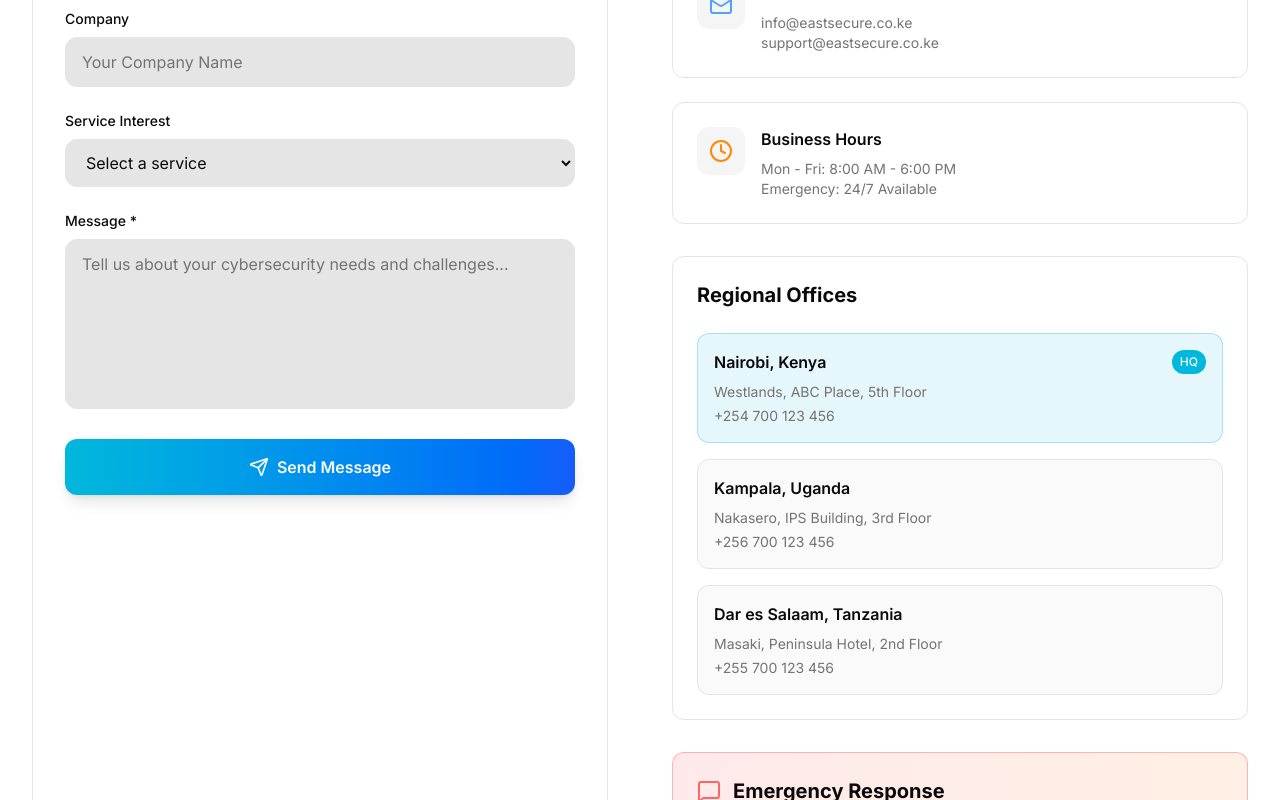
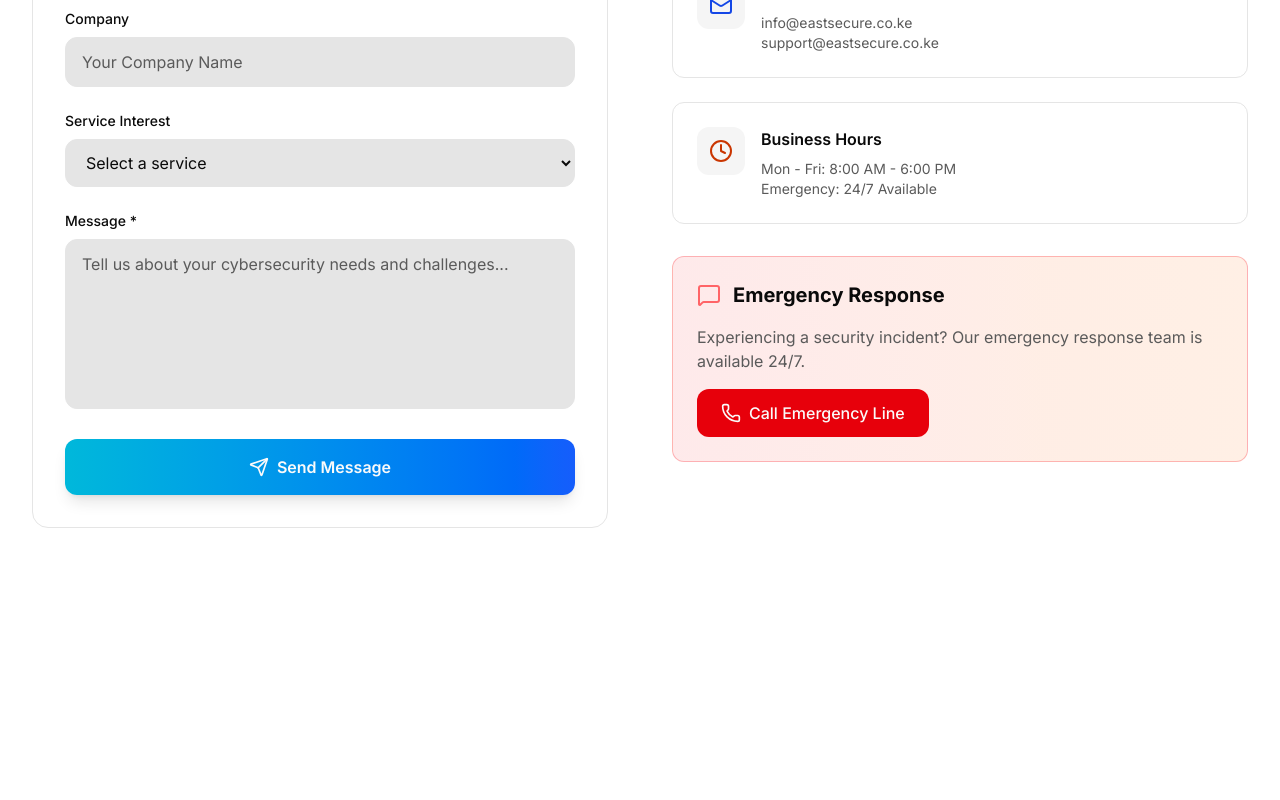
Before and after one commit to kipngetich-ruto/eastsecure, a Next.js app: page /contact in a window 1280 px wide. Shown: the part 780-1580 px from the top of the page. After the commit the page ends 1388 px from the top, so only its background shows below. Built offline with nearby package versions, Linux system fonts and the light colour scheme.

Commit message:
adjusted styles

```diff
--- a/app/about/page.tsx
+++ b/app/about/page.tsx
@@ -60,9 +60,9 @@ export default function AboutPage() {
         <section className="pt-24 pb-12 sm:pt-32 sm:pb-16 bg-gradient-to-br from-background via-primary/20 to-background">
           <div className="container mx-auto px-4 sm:px-6 lg:px-8">
             <div className="text-center max-w-4xl mx-auto">
-              <h1 className="text-4xl sm:text-5xl lg:text-6xl font-bold tracking-tight mb-6">
+              <h1 className="text-3xl sm:text-4xl lg:text-5xl font-bold tracking-wider leading-tight mb-6 text-slate-700 dark:text-white">
                 About
-                <span className="block bg-gradient-to-r from-cyan-400 to-blue-400 bg-clip-text text-transparent">
+                <span className="block bg-gradient-to-r from-cyan-500 to-blue-700 dark:from-cyan-400 dark:to-blue-600 bg-clip-text text-transparent">
                   EastSecure
                 </span>
               </h1>
@@ -82,7 +82,7 @@ export default function AboutPage() {
                 <CardHeader>
                   <CardTitle className="flex items-center space-x-2 text-2xl">
                     <Shield className="h-6 w-6 text-cyan-400" />
-                    <span>Our Mission</span>
+                    <span className='text-slate-700 dark:text-white'>Our Mission</span>
                   </CardTitle>
                 </CardHeader>
                 <CardContent>
@@ -98,7 +98,7 @@ export default function AboutPage() {
                 <CardHeader>
                   <CardTitle className="flex items-center space-x-2 text-2xl">
                     <Globe className="h-6 w-6 text-teal-500" />
-                    <span>Our Vision</span>
+                    <span className='text-slate-700 dark:text-white'>Our Vision</span>
                   </CardTitle>
                 </CardHeader>
                 <CardContent>
@@ -117,7 +117,7 @@ export default function AboutPage() {
         <section className="py-12 sm:py-16 lg:py-20 bg-muted/30">
           <div className="container mx-auto px-4 sm:px-6 lg:px-8">
             <div className="text-center mb-12">
-              <h2 className="text-3xl font-bold tracking-tight sm:text-4xl mb-4">
+              <h2 className="text-3xl font-bold tracking-tight sm:text-4xl mb-4 text-slate-700 dark:text-white">
                 Meet Our Expert Team
               </h2>
               <p className="text-lg text-muted-foreground max-w-2xl mx-auto">
@@ -138,7 +138,7 @@ export default function AboutPage() {
                         className="w-24 h-24 rounded-full object-cover"
                       />
                       <div className="flex-1 text-center sm:text-left">
-                        <h3 className="text-xl font-bold mb-1">{member.name}</h3>
+                        <h3 className="text-xl font-bold mb-1 text-slate-700 dark:text-white">{member.name}</h3>
                         <p className="text-cyan-400 font-medium mb-2">{member.position}</p>
                         <p className="text-sm text-muted-foreground mb-3">{member.education}</p>
                         <p className="text-sm text-muted-foreground mb-4">{member.experience}</p>
@@ -162,7 +162,7 @@ export default function AboutPage() {
         <section className="py-12 sm:py-16 lg:py-20">
           <div className="container mx-auto px-4 sm:px-6 lg:px-8">
             <div className="text-center mb-12">
-              <h2 className="text-3xl font-bold tracking-tight sm:text-4xl mb-4">
+              <h2 className="text-3xl font-bold tracking-tight sm:text-4xl mb-4 text-slate-700 dark:text-white">
                 Strategic Partnerships
               </h2>
               <p className="text-lg text-muted-foreground max-w-2xl mx-auto">
@@ -174,7 +174,7 @@ export default function AboutPage() {
               {partnerships.map((partnership, index) => (
                 <Card key={index} className="text-center bg-card/50 border border-border">
                   <CardHeader>
-                    <CardTitle className="text-lg">{partnership.name}</CardTitle>
+                    <CardTitle className="text-lg text-slate-700 dark:text-white">{partnership.name}</CardTitle>
                     <CardDescription>{partnership.type}</CardDescription>
                   </CardHeader>
                 </Card>
@@ -190,7 +190,7 @@ export default function AboutPage() {
               <div className="flex justify-center mb-6">
                 <Award className="h-12 w-12 text-cyan-400" />
               </div>
-              <h2 className="text-3xl font-bold tracking-tight sm:text-4xl mb-6">
+              <h2 className="text-3xl font-bold tracking-tight sm:text-4xl mb-6 text-slate-700 dark:text-white">
                 Commitment to AU Malabo Convention
               </h2>
               <p className="text-lg text-muted-foreground leading-relaxed mb-8">
@@ -201,17 +201,17 @@ export default function AboutPage() {
               <div className="grid grid-cols-1 md:grid-cols-3 gap-6">
                 <div className="text-center space-y-2">
                   <Shield className="h-8 w-8 text-cyan-400 mx-auto" />
-                  <h3 className="font-semibold">Data Protection</h3>
+                  <h3 className="font-semibold text-slate-700 dark:text-white">Data Protection</h3>
                   <p className="text-sm text-muted-foreground">Kenya DPA compliance</p>
                 </div>
                 <div className="text-center space-y-2">
                   <Globe className="h-8 w-8 text-blue-400 mx-auto" />
-                  <h3 className="font-semibold">Regional Cooperation</h3>
+                  <h3 className="font-semibold text-slate-700 dark:text-white">Regional Cooperation</h3>
                   <p className="text-sm text-muted-foreground">Cross-border threat intelligence</p>
                 </div>
                 <div className="text-center space-y-2">
                   <Award className="h-8 w-8 text-teal-400 mx-auto" />
-                  <h3 className="font-semibold">International Standards</h3>
+                  <h3 className="font-semibold text-slate-700 dark:text-white">International Standards</h3>
                   <p className="text-sm text-muted-foreground">ISO 27001 & NIST frameworks</p>
                 </div>
               </div>
@@ -222,7 +222,7 @@ export default function AboutPage() {
         {/* CTA Section */}
         <section className="py-12 sm:py-16 lg:py-20 bg-gradient-to-r from-cyan-500/10 to-blue-500/10 border-t border-border">
           <div className="container mx-auto px-4 sm:px-6 lg:px-8 text-center">
-            <h2 className="text-3xl font-bold mb-4">Partner with EastSecure Today</h2>
+            <h2 className="text-3xl font-bold mb-4 text-slate-700 dark:text-white">Partner with EastSecure Today</h2>
             <p className="text-lg text-muted-foreground mb-8 max-w-2xl mx-auto">
               Join hundreds of East African organizations that trust us with their cybersecurity needs.
             </p>
--- a/app/blog/page.tsx
+++ b/app/blog/page.tsx
@@ -2,6 +2,7 @@ import { Metadata } from 'next';
 import { Search, Calendar, User, ArrowRight, Filter } from 'lucide-react';
 import Image from 'next/image';
 import Header from '@/components/layout/Header';
+import { Button } from '@/components/ui/button';
 
 export const metadata: Metadata = {
   title: 'Cybersecurity Blog | EastSecure Cyber Solutions',
@@ -189,7 +190,7 @@ export default function BlogPage() {
             {blogPosts.filter(post => !post.featured).map((post) => (
               <article
                 key={post.id}
-                className="group bg-card/50 border border-border rounded-xl overflow-hidden hover:border-border/80 transition-all duration-300 hover:shadow-2xl hover:shadow-cyan-500/10"
+                className="cursor-pointer group bg-card/50 border border-border rounded-xl overflow-hidden hover:border-border/80 transition-all duration-300 hover:shadow-2xl hover:shadow-cyan-500/10"
               >
                 <div className="relative overflow-hidden">
                   <Image
@@ -200,7 +201,7 @@ export default function BlogPage() {
                     className="w-full h-48 object-cover group-hover:scale-105 transition-transform duration-300"
                   />
                   <div className="absolute top-4 left-4">
-                    <span className="bg-background/80 backdrop-blur-sm text-cyan-400 px-3 py-1 rounded-full text-sm font-medium">
+                    <span className="bg-background/80 backdrop-blur-sm text-cyan-600 dark:text-cyan-400 px-3 py-1 rounded-full text-sm font-medium">
                       {post.category}
                     </span>
                   </div>
@@ -239,9 +240,13 @@ export default function BlogPage() {
 
           {/* Load More */}
           <div className="text-center mt-12">
-            <button className="bg-card hover:bg-card/80 border border-border hover:border-border/80 px-8 py-3 rounded-xl font-medium transition-all duration-300">
+            <Button
+              size="lg"
+              className="group bg-gradient-to-r from-cyan-500 to-blue-600 hover:from-cyan-400 hover:to-blue-500 text-white shadow-lg hover:shadow-cyan-500/25"
+            >
               Load More Articles
-            </button>
+              <ArrowRight className="ml-2 h-4 w-4 group-hover:translate-x-1 transition-transform" />
+            </Button>
           </div>
         </div>
       </section>
--- a/app/contact/page.tsx
+++ b/app/contact/page.tsx
@@ -1,5 +1,5 @@
 import { Metadata } from 'next';
-import { MapPin, Phone, Mail, Clock, Send, MessageSquare } from 'lucide-react';
+import { Phone, Mail, Clock, Send, MessageSquare, MessageCircle } from 'lucide-react';
 import Header from '@/components/layout/Header';
 
 export const metadata: Metadata = {
@@ -9,54 +9,54 @@ export const metadata: Metadata = {
 
 const contactInfo = [
   {
-    icon: MapPin,
-    title: 'Headquarters',
-    details: ['Westlands, Nairobi, Kenya', 'ABC Place, 5th Floor'],
-    color: 'text-cyan-400'
+    icon: MessageCircle,
+    title: 'WhatsApp',
+    details: ['+254 700 123 456', '+254 20 123 4567'],
+    color: 'text-green-700 dark:text-green-400'
   },
   {
     icon: Phone,
     title: 'Phone',
     details: ['+254 700 123 456', '+254 20 123 4567'],
-    color: 'text-green-400'
+    color: 'text-green-700 dark:text-green-400'
   },
   {
     icon: Mail,
     title: 'Email',
     details: ['info@eastsecure.co.ke', 'support@eastsecure.co.ke'],
-    color: 'text-blue-400'
+    color: 'text-blue-700 dark:text-blue-400'
   },
   {
     icon: Clock,
     title: 'Business Hours',
     details: ['Mon - Fri: 8:00 AM - 6:00 PM', 'Emergency: 24/7 Available'],
-    color: 'text-orange-400'
+    color: 'text-orange-700 dark:text-orange-400'
   }
 ];
 
-const offices = [
-  {
-    country: 'Kenya',
-    city: 'Nairobi',
-    address: 'Westlands, ABC Place, 5th Floor',
-    phone: '+254 700 123 456',
-    primary: true
-  },
-  {
-    country: 'Uganda',
-    city: 'Kampala',
-    address: 'Nakasero, IPS Building, 3rd Floor',
-    phone: '+256 700 123 456',
-    primary: false
-  },
-  {
-    country: 'Tanzania',
-    city: 'Dar es Salaam',
-    address: 'Masaki, Peninsula Hotel, 2nd Floor',
-    phone: '+255 700 123 456',
-    primary: false
-  }
-];
+// const offices = [
+//   {
+//     country: 'Kenya',
+//     city: 'Nairobi',
+//     address: 'Westlands, ABC Place, 5th Floor',
+//     phone: '+254 700 123 456',
+//     primary: true
+//   },
+//   {
+//     country: 'Uganda',
+//     city: 'Kampala',
+//     address: 'Nakasero, IPS Building, 3rd Floor',
+//     phone: '+256 700 123 456',
+//     primary: false
+//   },
+//   {
+//     country: 'Tanzania',
+//     city: 'Dar es Salaam',
+//     address: 'Masaki, Peninsula Hotel, 2nd Floor',
+//     phone: '+255 700 123 456',
+//     primary: false
+//   }
+// ];
 
 export default function ContactPage() {
   return (
@@ -221,7 +221,7 @@ export default function ContactPage() {
               </div>
 
               {/* Regional Offices */}
-              <div className="bg-card/50 border border-border rounded-xl p-6">
+              {/* <div className="bg-card/50 border border-border rounded-xl p-6">
                 <h3 className="text-xl font-bold mb-6">Regional Offices</h3>
                 <div className="space-y-4">
                   {offices.map((office, index) => (
@@ -248,7 +248,7 @@ export default function ContactPage() {
                     </div>
                   ))}
                 </div>
-              </div>
+              </div> */}
 
               {/* Emergency Contact */}
               <div className="bg-gradient-to-r from-red-500/10 to-orange-500/10 border border-red-500/30 rounded-xl p-6">
@@ -256,10 +256,10 @@ export default function ContactPage() {
                   <MessageSquare className="w-6 h-6 text-red-400" />
                   <h3 className="text-xl font-bold">Emergency Response</h3>
                 </div>
-                <p className="text-muted-foreground mb-4">
+                <p className="text-muted-foreground mb-4 dark:text-slate-300">
                   Experiencing a security incident? Our emergency response team is available 24/7.
                 </p>
-                <button className="bg-red-600 hover:bg-red-500 text-primary-foreground px-6 py-3 rounded-xl font-medium transition-all duration-300 flex items-center gap-2">
+                <button className="bg-red-600 hover:bg-red-500 text-primary-foreground px-6 py-3 rounded-xl font-medium transition-all duration-300 flex items-center gap-2 dark:text-white">
                   <Phone className="w-5 h-5" />
                   Call Emergency Line
                 </button>
@@ -270,7 +270,7 @@ export default function ContactPage() {
       </section>
 
       {/* Map Section */}
-      <section className="py-12 sm:py-16 bg-muted/30">
+      {/* <section className="py-12 sm:py-16 bg-muted/30">
         <div className="container mx-auto px-4 sm:px-6 lg:px-8">
           <div className="text-center mb-8">
             <h2 className="text-3xl font-bold mb-4">Find Us</h2>
@@ -279,7 +279,6 @@ export default function ContactPage() {
             </p>
           </div>
 
-          {/* Map Placeholder */}
           <div className="bg-muted border border-border rounded-2xl h-96 flex items-center justify-center">
             <div className="text-center">
               <MapPin className="w-12 h-12 text-muted-foreground mx-auto mb-4" />
@@ -288,7 +287,7 @@ export default function ContactPage() {
             </div>
           </div>
         </div>
-      </section>
+      </section> */}
     </div>
   );
 }
--- a/app/globals.css
+++ b/app/globals.css
@@ -13,7 +13,7 @@
   --secondary: 0 0% 96.1%;
   --secondary-foreground: 0 0% 9%;
   --muted: 0 0% 96.1%;
-  --muted-foreground: 0 0% 45.1%;
+  --muted-foreground: 0 0% 35.1%;
   --accent: 0 0% 96.1%;
   --accent-foreground: 0 0% 9%;
   --destructive: 0 84.2% 60.2%;
--- a/app/portal/page.tsx
+++ b/app/portal/page.tsx
@@ -270,7 +270,7 @@ export default function PortalPage() {
           <Tabs defaultValue="dashboard" className="space-y-6">
             <TabsList className="grid w-full grid-cols-4">
               <TabsTrigger value="dashboard">Dashboard</TabsTrigger>
-              <TabsTrigger value="requests">Service Requests</TabsTrigger>
+              <TabsTrigger value="requests">Requests</TabsTrigger>
               <TabsTrigger value="reports">Reports</TabsTrigger>
               <TabsTrigger value="profile">Profile</TabsTrigger>
             </TabsList>
@@ -490,7 +490,6 @@ export default function PortalPage() {
           </Tabs>
         </div>
       </main>
-      <Footer />
     </div>
   );
 }
--- a/app/services/page.tsx
+++ b/app/services/page.tsx
@@ -175,9 +175,9 @@ export default function ServicesPage() {
         <section className="pt-24 pb-12 sm:pt-32 sm:pb-16 bg-gradient-to-br from-background via-primary/20 to-background">
           <div className="container mx-auto px-4 sm:px-6 lg:px-8">
             <div className="text-center max-w-4xl mx-auto">
-              <h1 className="text-4xl sm:text-5xl lg:text-6xl font-bold tracking-tight mb-6">
+              <h1 className="text-3xl sm:text-4xl lg:text-5xl font-bold tracking-tight leading-tight mb-6 text-slate-700 dark:text-white">
                 Cybersecurity Services for
-                <span className="block bg-gradient-to-r from-cyan-400 to-blue-400 bg-clip-text text-transparent">
+                <span className="block bg-gradient-to-r from-cyan-500 to-blue-700 dark:from-cyan-400 dark:to-blue-400 bg-clip-text text-transparent">
                   East Africa
                 </span>
               </h1>
@@ -202,18 +202,18 @@ export default function ServicesPage() {
                         <div className="p-3 bg-cyan-500/10 rounded-lg">
                           <IconComponent className="h-8 w-8 text-cyan-400" />
                         </div>
-                        <h2 className="text-3xl font-bold text-white">{service.title}</h2>
+                        <h2 className="text-3xl font-bold text-slate-700 dark:text-white">{service.title}</h2>
                       </div>
 
-                      <p className="text-lg text-slate-300 leading-relaxed">
+                      <p className="text-lg text-slate-700 dark:text-slate-300 leading-relaxed">
                         {service.fullDescription}
                       </p>
 
                       <div className="grid grid-cols-1 sm:grid-cols-2 gap-3">
                         {service.features.map((feature, featureIndex) => (
                           <div key={featureIndex} className="flex items-center space-x-2">
-                            <CheckCircle className="h-4 w-4 text-green-500 flex-shrink-0" />
-                            <span className="text-sm text-slate-300">{feature}</span>
+                            <CheckCircle className="h-4 w-4 text-green-700 dark:text-green-500 flex-shrink-0" />
+                            <span className="text-sm text-slate-700 dark:text-slate-300">{feature}</span>
                           </div>
                         ))}
                       </div>
--- a/components/home/ThreatStats.tsx
+++ b/components/home/ThreatStats.tsx
@@ -13,8 +13,8 @@ const stats = [
     period: 'Quarterly',
     trend: '+15%',
     color: 'text-red-600 bg:text-red-400',
-    bgColor: 'bg-red-500/40 dark:bg-red-500/10',
-    borderColor: 'border-red-500/50 bg:border-red-500/20'
+    bgColor: 'bg-red-500/30 dark:bg-red-500/10',
+    borderColor: 'border-red-500/40 bg:border-red-500/20'
   },
   {
     icon: Shield,
@@ -23,8 +23,8 @@ const stats = [
     period: 'Success Rate',
     trend: '+5%',
     color: 'text-green-600 dark:text-green-400',
-    bgColor: 'bg-green-500/40 dark:bg-green-500/10',
-    borderColor: 'border-green-500/50 dark:border-green-500/20'
+    bgColor: 'bg-green-500/30 dark:bg-green-500/10',
+    borderColor: 'border-green-500/40 dark:border-green-500/20'
   },
   {
     icon: TrendingUp,
@@ -33,8 +33,8 @@ const stats = [
     period: 'Annual',
     trend: '+23%',
     color: ' text-orange-600 dark:text-orange-400',
-    bgColor: 'bg-orange-500/40 dark:bg-orange-500/10',
-    borderColor: 'border-orange-500/50 dark:border-orange-500/20'
+    bgColor: 'bg-orange-500/30 dark:bg-orange-500/10',
+    borderColor: 'border-orange-500/40 dark:border-orange-500/20'
   },
   {
     icon: Users,
@@ -43,8 +43,8 @@ const stats = [
     period: 'Across East Africa',
     trend: '+12%',
     color: 'text-cyan-600 dark:text-cyan-400',
-    bgColor: 'bg-cyan-500/50 dark:bg-cyan-500/10',
-    borderColor: 'border-cyan-500/50 dark:border-cyan-500/20'
+    bgColor: 'bg-cyan-500/30 dark:bg-cyan-500/10',
+    borderColor: 'border-cyan-500/40 dark:border-cyan-500/20'
   }
 ];
 
@@ -158,7 +158,7 @@ export default function ThreatStats() {
           transition={{ duration: 0.8, delay: 0.6 }}
           className="mt-12 lg:mt-16 text-center"
         >
-          <div className="bg-slate-300 dark:bg-slate-800/30 backdrop-blur-sm border border-slate-400/50 dark:border-slate-700 rounded-2xl p-6 sm:p-8 max-w-4xl mx-auto">
+          <div className="bg-slate-200 dark:bg-slate-800/30 backdrop-blur-sm border border-slate-400/50 dark:border-slate-700 rounded-2xl p-6 sm:p-8 max-w-4xl mx-auto">
             <h3 className="text-xl sm:text-2xl font-bold text-slate-700 dark:text-white mb-4">
               Why East Africa Needs Specialized Cybersecurity
             </h3>
--- a/components/layout/Header.tsx
+++ b/components/layout/Header.tsx
@@ -7,7 +7,6 @@ import { Button } from '@/components/ui/button';
 import { Sheet, SheetContent, SheetTrigger } from '@/components/ui/sheet';
 import { Menu, Shield } from 'lucide-react';
 import { motion } from 'framer-motion';
-import { ThemeToggle } from '@/components/ui/theme-toggle';
 import {
   NavigationMenu,
   NavigationMenuContent,
@@ -194,7 +193,6 @@ export default function Header() {
 
           {/* Desktop CTA Buttons */}
           <div className="hidden lg:flex items-center space-x-3">
-            <ThemeToggle />
             <Link href="/portal">
               <Button variant="ghost" size="sm" className="hover:bg-accent">
                 Client Portal
@@ -257,13 +255,9 @@ export default function Header() {
                   ))}
                 </nav>
 
-                <div className="space-y-3 pt-6 border-t border-border">
-                  <div className="flex items-center justify-between px-4">
-                    <span className="text-sm font-medium">Theme</span>
-                    <ThemeToggle />
-                  </div>
+                <div className="space-y-6 pt-3 border-t border-border">
                   <Link href="/portal" onClick={() => setIsMobileMenuOpen(false)}>
-                    <Button variant="outline" className="w-full justify-start">
+                    <Button variant="outline" className="w-full justify-start mb-2">
                       Client Portal
                     </Button>
                   </Link>
```
